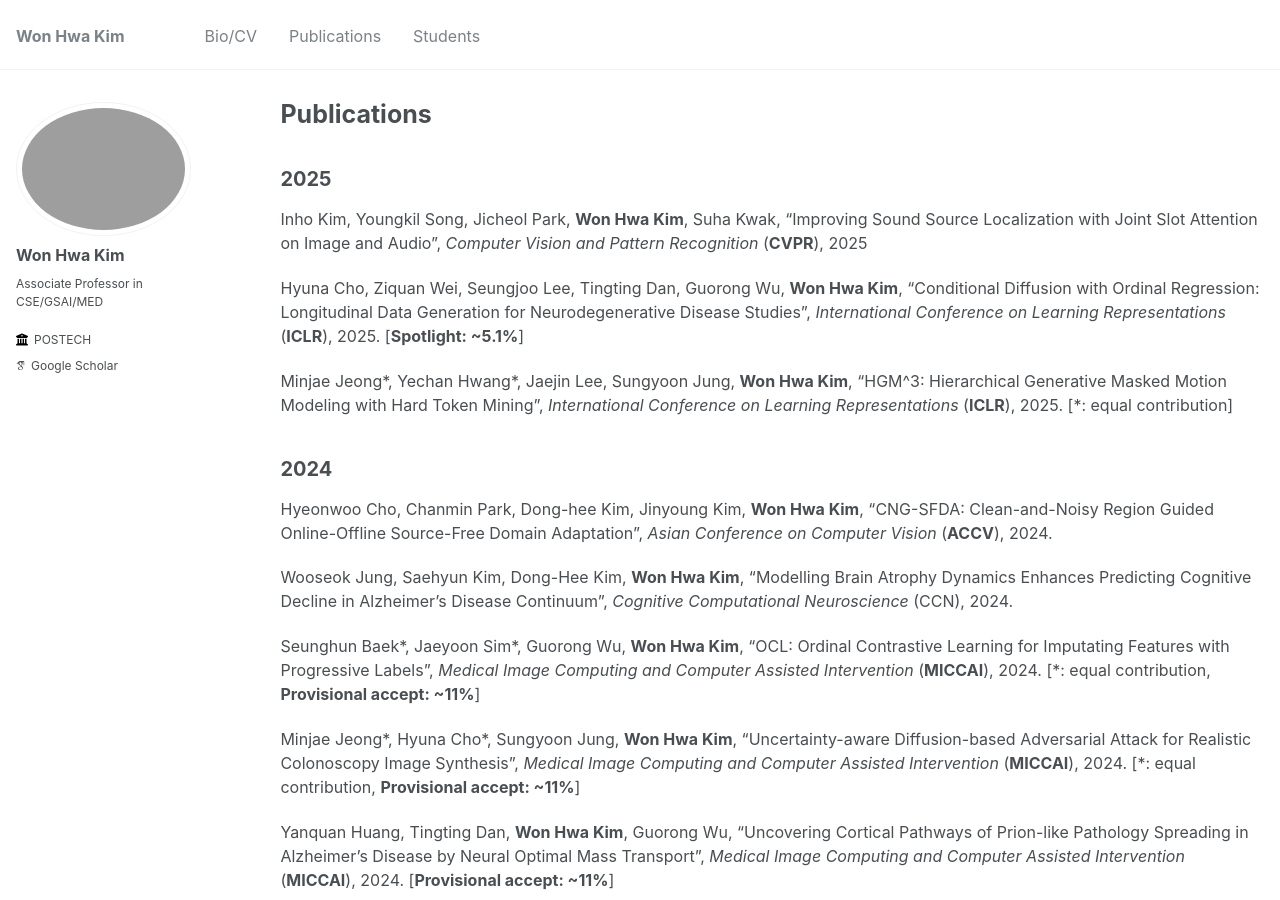
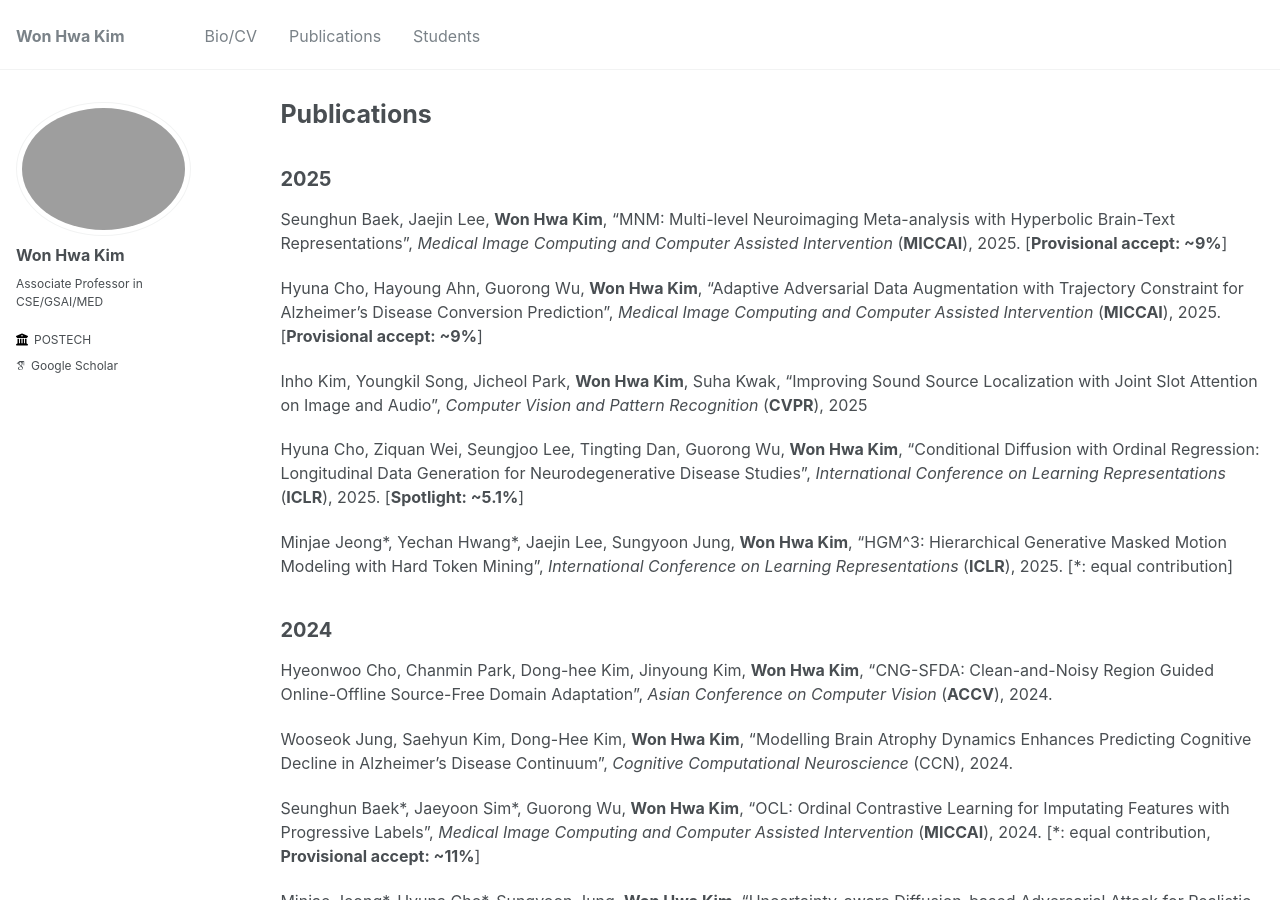
Before and after one commit to wwplato/wwplato.github.io, a Jekyll site: the page built from _pages/publications.md, in a window 1280 px wide and 900 px high. Built offline with Jekyll 4.4.1, drawn with Linux system fonts in a browser that asks for light colours; some web fonts are replaced.

Commit message:
Update publications.md

```diff
--- a/_pages/publications.md
+++ b/_pages/publications.md
@@ -7,6 +7,11 @@ author_profile: true
 
 2025
 ------
+
+Seunghun Baek, Jaejin Lee, **Won Hwa Kim**, "MNM: Multi-level Neuroimaging Meta-analysis with Hyperbolic Brain-Text Representations", *Medical Image Computing and Computer Assisted Intervention* (**MICCAI**), 2025. [**Provisional accept: ~9%**]
+
+Hyuna Cho, Hayoung Ahn, Guorong Wu, **Won Hwa Kim**, "Adaptive Adversarial Data Augmentation with Trajectory Constraint for Alzheimer's Disease Conversion Prediction", *Medical Image Computing and Computer Assisted Intervention* (**MICCAI**), 2025. [**Provisional accept: ~9%**]
+
 
 Inho Kim, Youngkil Song, Jicheol Park, **Won Hwa Kim**, Suha Kwak, "Improving Sound Source Localization with Joint Slot Attention on Image and Audio",
 *Computer Vision and Pattern Recognition* (**CVPR**), 2025
```
